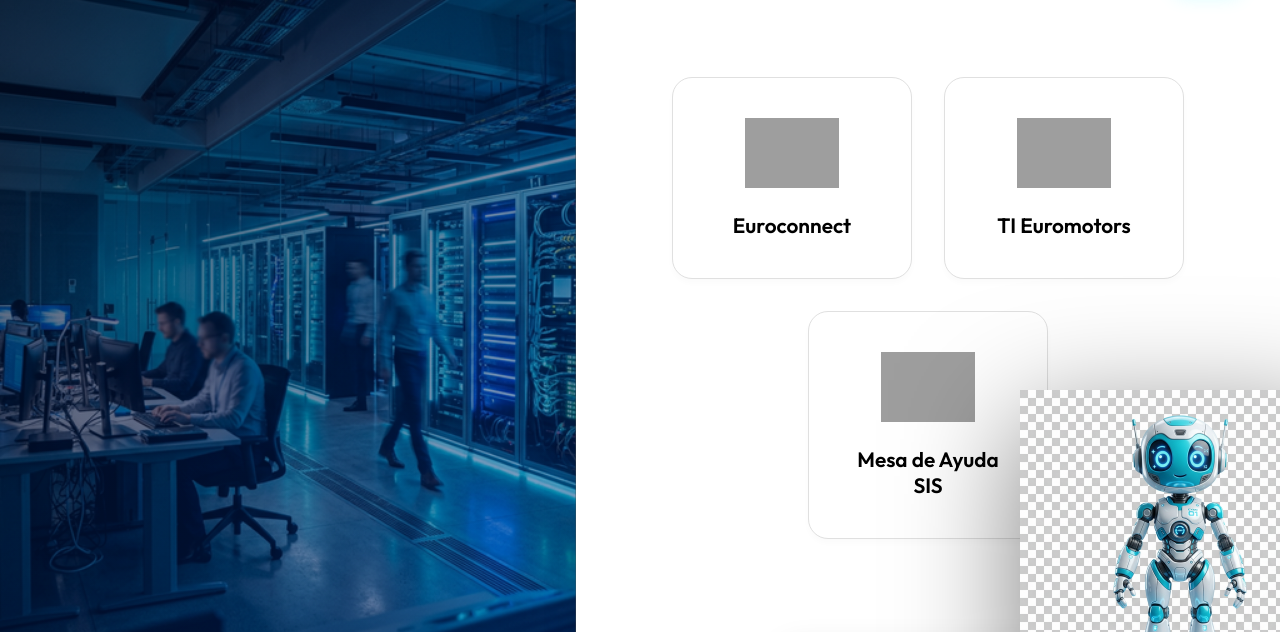
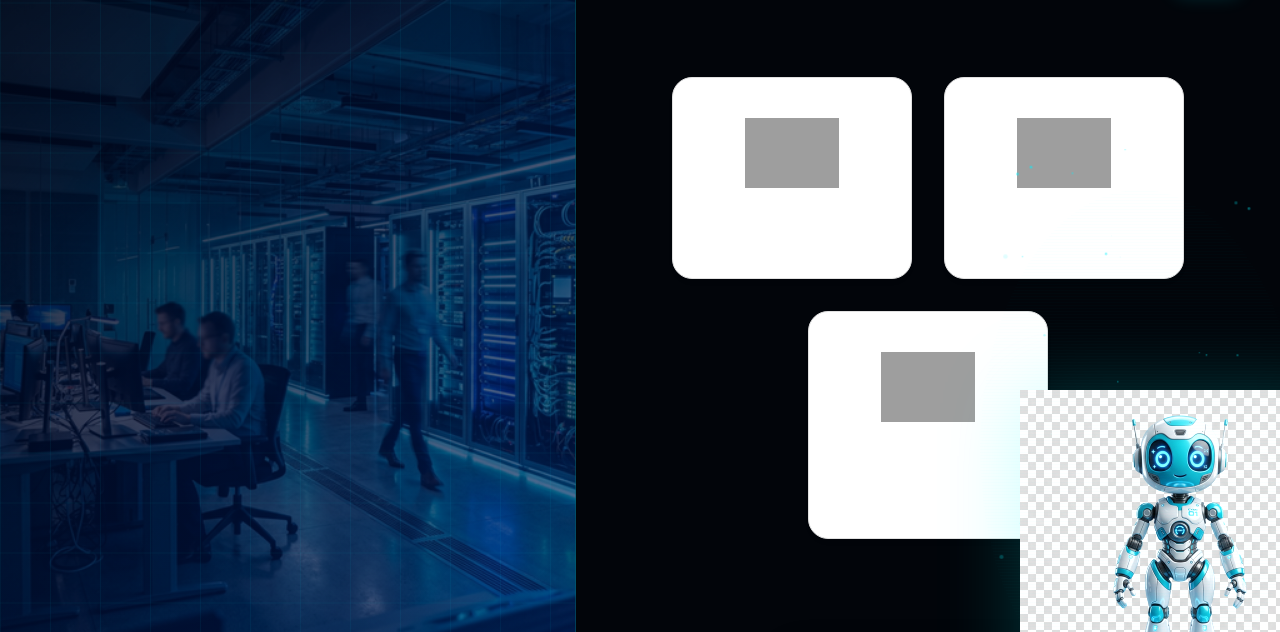
Before and after one commit to freedesk-cyb/eurosupport-chatbot, a plain HTML site: page frontend/index.html in a window 1280 px wide. Shown: the part 110-742 px from the top of the page. Drawn offline with Linux system fonts and the light colour scheme; grey boxes are pictures that could not be loaded.

Commit message:
Add files via upload

```diff
--- a/frontend/index.html
+++ b/frontend/index.html
@@ -25,15 +25,25 @@
 
         .left-panel {
             flex: 0 0 45%;
-            background: linear-gradient(135deg, rgba(0, 10, 31, 0.7), rgba(0, 50, 150, 0.4)), url('it_bg.png');
+            background: linear-gradient(135deg, rgba(0, 5, 20, 0.9), rgba(0, 30, 100, 0.6)), url('it_bg.png');
             background-size: cover; background-position: center;
-            border-right: 1px solid rgba(255,255,255,0.1);
+            border-right: 1px solid rgba(0, 242, 255, 0.2);
+            position: relative; overflow: hidden;
         }
+        .left-panel::before {
+            content: ''; position: absolute; inset: 0;
+            background-image:
+                linear-gradient(rgba(0, 242, 255, 0.05) 1px, transparent 1px),
+                linear-gradient(90deg, rgba(0, 242, 255, 0.05) 1px, transparent 1px);
+            background-size: 50px 50px;
+            animation: moveGrid 20s linear infinite;
+        }
+        @keyframes moveGrid { 0% { transform: translateY(0); } 100% { transform: translateY(50px); } }
 
         .right-panel {
             flex: 1; display: flex; flex-direction: column; align-items: center; justify-content: center;
-            background: #ffffff; position: relative; padding: 2rem;
-            box-shadow: -10px 0 30px rgba(0,0,0,0.05);
+            background: #02050a; position: relative; padding: 2rem;
+            color: #fff;
         }
 
         /* Company Selection */
@@ -63,37 +73,63 @@
             pointer-events: none;
         }
         .robot-container {
-            width: 320px; height: 480px;
+            width: 320px; height: 520px;
             cursor: grab;
-            transition: transform 0.1s ease-out;
+            transition: transform 0.15s cubic-bezier(0.23, 1, 0.32, 1);
             transform-style: preserve-3d;
             display: flex; align-items: flex-end; justify-content: center;
             pointer-events: auto;
             user-select: none;
+            position: relative;
         }
         .robot-container:active { cursor: grabbing; }
 
+        /* Holographic FX */
+        .robot-container::before {
+            content: ''; position: absolute; inset: 0;
+            background: repeating-linear-gradient(0deg, transparent, transparent 2px, rgba(0, 242, 255, 0.03) 3px);
+            pointer-events: none; z-index: 2; border-radius: 50%;
+            animation: hollowFlicker 0.2s infinite alternate;
+        }
+        @keyframes hollowFlicker { 0% { opacity: 0.8; } 100% { opacity: 1; } }
+
         .robot-container img {
             width: 100%; height: auto; object-fit: contain;
-            filter: drop-shadow(0 30px 60px rgba(0,0,0,0.5));
-            transition: filter 0.3s;
+            filter: drop-shadow(0 0 40px rgba(0, 242, 255, 0.2)) brightness(1.1);
+            transition: all 0.4s;
+            mix-blend-mode: screen;
+        }
+
+        /* Particles */
+        .particles {
+            position: absolute; width: 100%; height: 100%; pointer-events: none;
+        }
+        .particle {
+            position: absolute; background: #00f2ff; border-radius: 50%; opacity: 0.6;
+            animation: floatParticle linear infinite;
+        }
+        @keyframes floatParticle {
+            0% { transform: translateY(0) scale(1); opacity: 0; }
+            50% { opacity: 0.6; }
+            100% { transform: translateY(-100px) scale(0); opacity: 0; }
         }
 
         /* Pointing & Realism helpers */
         .robot-pointing {
-            transform: scale(1.15) rotateY(-25deg) rotateX(10deg) translateX(-60px) !important;
+            transform: scale(1.1) rotateY(-35deg) rotateX(15deg) translateX(-80px) !important;
         }
         .robot-pointing img {
-            filter: drop-shadow(-20px 40px 80px rgba(0, 102, 255, 0.4));
+            filter: drop-shadow(0 0 60px rgba(0, 242, 255, 0.6)) brightness(1.3);
         }
 
         .robot-bubble {
-            position: absolute; bottom: 420px; right: 50px; width: 340px; background: rgba(255,255,255,0.95);
-            border-radius: 28px; box-shadow: 0 30px 70px rgba(0,0,0,0.25); padding: 2rem;
-            display: none; transform-origin: bottom right; animation: popIn 0.5s cubic-bezier(0.175, 0.885, 0.32, 1.275);
-            border: 1px solid rgba(0,102,255,0.15);
-            backdrop-filter: blur(15px);
-            z-index: 600;
+            position: absolute; bottom: 450px; right: 20px; width: 380px;
+            background: rgba(10, 20, 40, 0.85);
+            border-radius: 0 32px 32px 32px; box-shadow: 0 30px 100px rgba(0,0,0,0.5); padding: 2.2rem;
+            display: none; transform-origin: bottom right; animation: popIn 0.6s cubic-bezier(0.19, 1, 0.22, 1);
+            border: 1px solid rgba(0, 242, 255, 0.3);
+            backdrop-filter: blur(25px);
+            z-index: 600; color: #fff;
         }
         @keyframes popIn {
             from { transform: scale(0) translate(100px, 100px); opacity: 0; }
@@ -206,6 +242,7 @@
     <!-- Interactive Hyper-Realistic Character Robot -->
     <div class="robot-section">
         <div id="robot-bot" class="robot-container" onmousedown="startDrag(event)" onclick="handleBotClick(event)">
+            <div class="particles" id="particles"></div>
             <div class="robot-hint">Interacción 3D Habilitada</div>
             <img id="robot-img" src="robot_character.png" alt="3D Robot Character">
         </div>
@@ -300,6 +337,23 @@
             }
         });
 
+        // Dynamic Particles System
+        function initParticles() {
+            const container = document.getElementById('particles');
+            for(let i=0; i<30; i++) {
+                const p = document.createElement('div');
+                p.className = 'particle';
+                const size = Math.random() * 4 + 2;
+                p.style.width = p.style.height = `${size}px`;
+                p.style.left = `${Math.random() * 100}%`;
+                p.style.top = `${Math.random() * 100}%`;
+                p.style.animationDuration = `${Math.random() * 3 + 2}s`;
+                p.style.animationDelay = `${Math.random() * 5}s`;
+                container.appendChild(p);
+            }
+        }
+        initParticles();
+
         function toggleBubble() {
             const b = document.getElementById('bubble');
             const show = b.style.display !== 'block';
```
Also changed, not shown: vercel-deploy/index.html (+70 -16 lines), frontend/robot_3d.png (added), frontend/robot_avatar_eurosupport_1773686927547.png (added).
